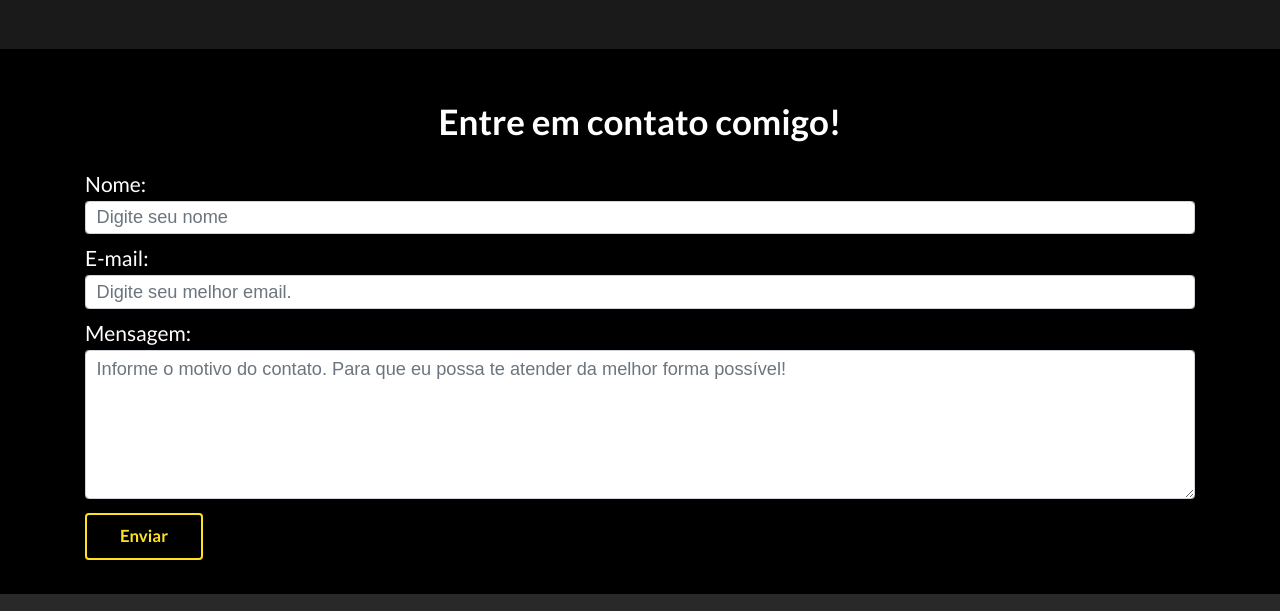
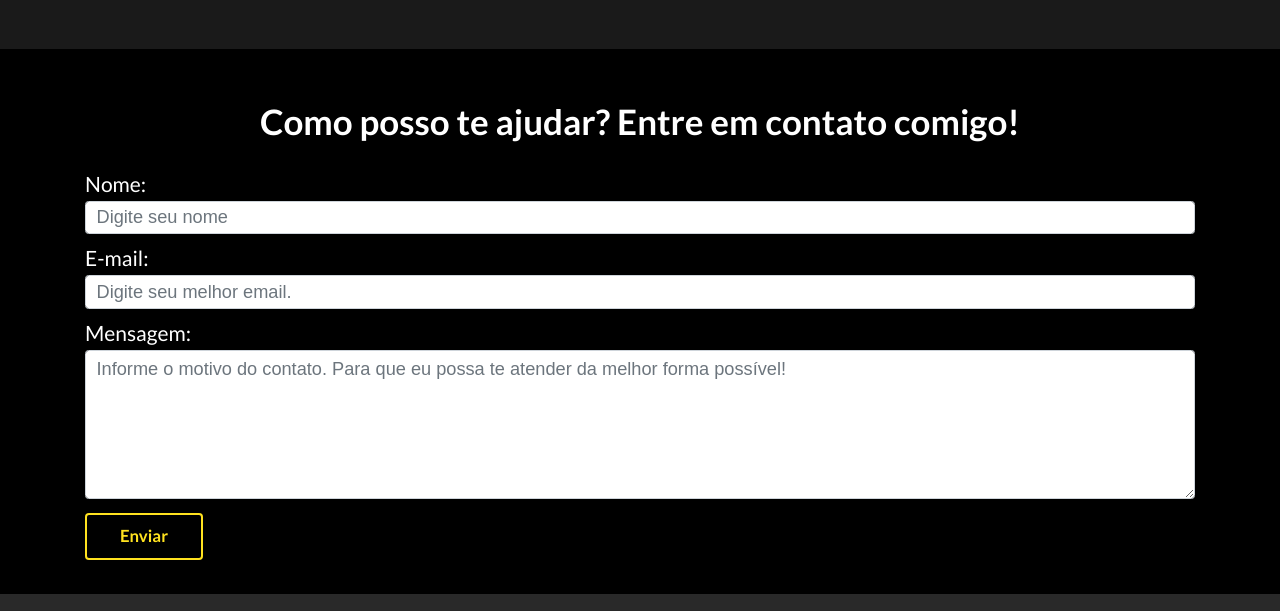
Before and after one commit to leo-pro/leo-pro.github.io, a website: page index.html in a window 1280 px wide. Shown: the part 2680-3291 px from the top of the page. Drawn offline with nearby package versions, Linux system fonts and the light colour scheme.

Commit message:
Add alterações no titulo do contato

```diff
--- a/index.html
+++ b/index.html
@@ -200,7 +200,7 @@
 
         <section id="contato">
             <div class="container">
-                <h1>Entre em contato comigo!</h1>
+                <h1>Como posso te ajudar? Entre em contato comigo!</h1>
             </div>
             <div class="container">
                 <div class="form-group">
```
